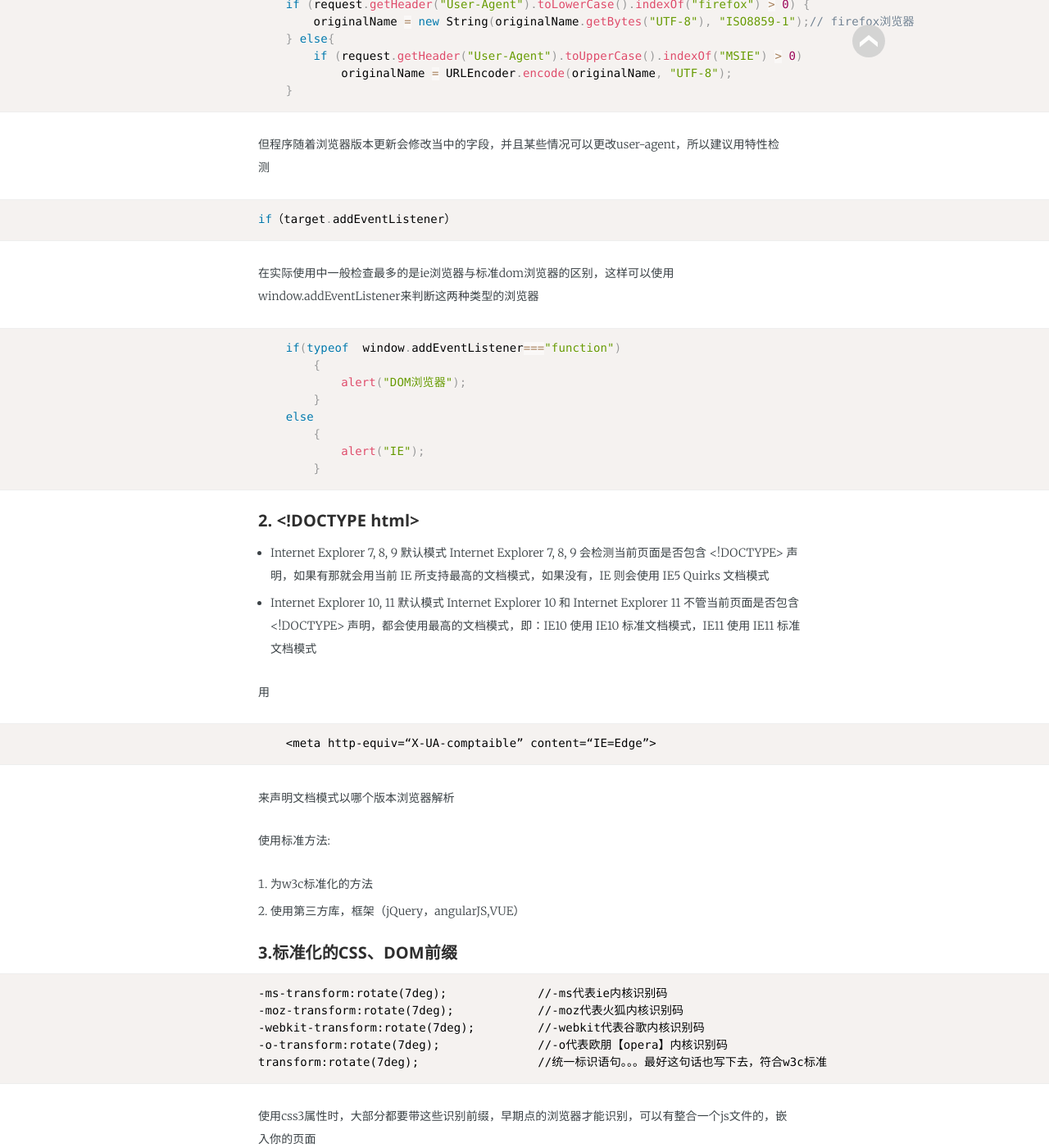
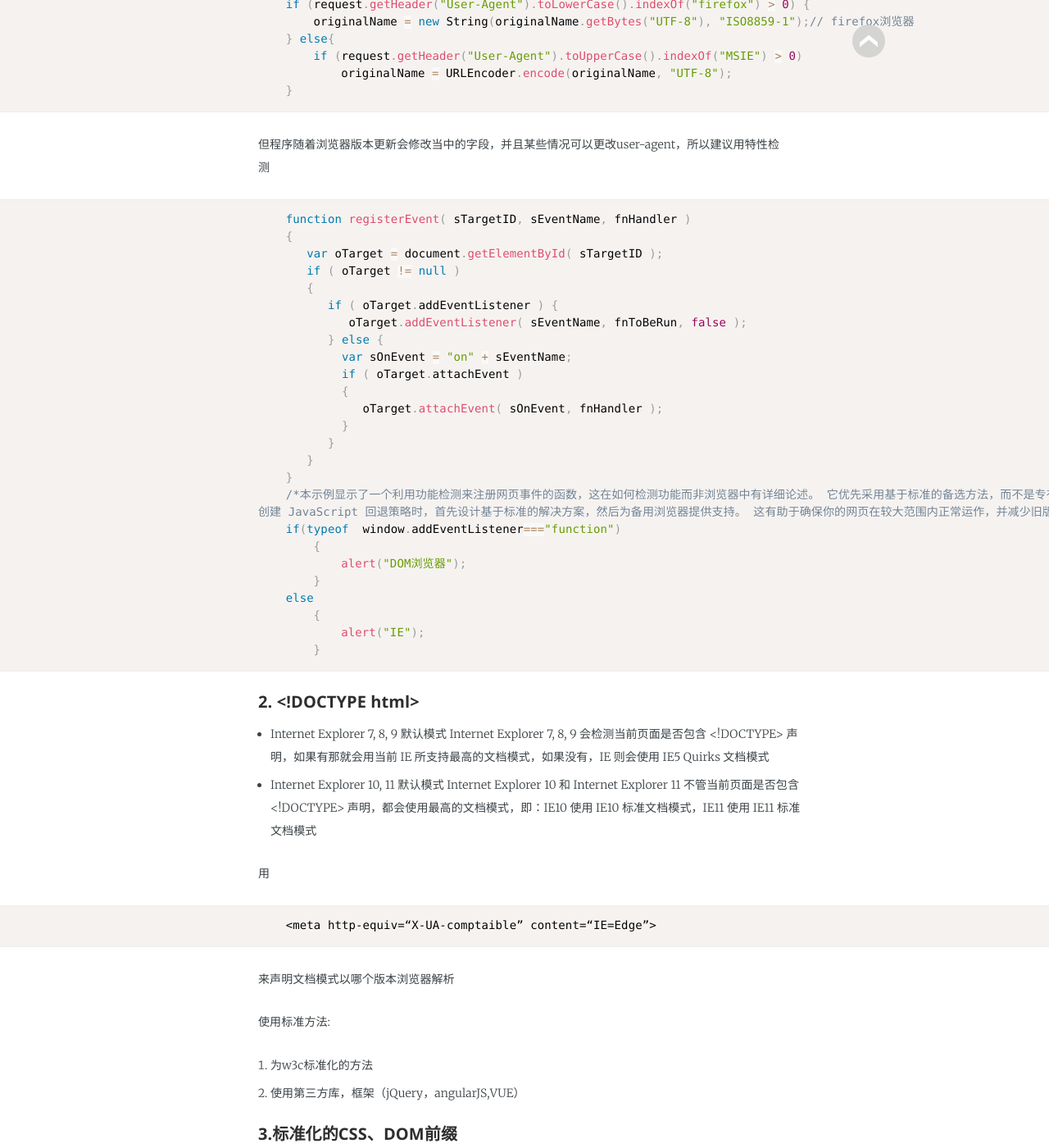
Before and after one commit to jpotato0o/jpotato0o.github.io, a Jekyll site: the page built from _posts/2016-12-20-IE-Compatible.md, in a window 1280 px wide and 1400 px high, scrolled down 1136 px. Shown: the whole window at 82% size. Built offline with Jekyll 4.4.1, drawn with Linux system fonts in a browser that asks for light colours; some web fonts are replaced; some of the changed text lies outside the part shown.

Commit message:
code update

````diff
--- a/_posts/2016-12-20-IE-Compatible.md
+++ b/_posts/2016-12-20-IE-Compatible.md
@@ -43,11 +43,24 @@ author:            sjiang
 但程序随着浏览器版本更新会修改当中的字段，并且某些情况可以更改user-agent，所以建议用特性检测
 
 ```javascript
-if（target.addEventListener）
-```
-在实际使用中一般检查最多的是ie浏览器与标准dom浏览器的区别，这样可以使用window.addEventListener来判断这两种类型的浏览器
-
-```javascript
+	function registerEvent( sTargetID, sEventName, fnHandler )
+	{
+	   var oTarget = document.getElementById( sTargetID );
+	   if ( oTarget != null )
+	   {
+	      if ( oTarget.addEventListener ) {
+	         oTarget.addEventListener( sEventName, fnToBeRun, false );
+	      } else {
+	        var sOnEvent = "on" + sEventName;
+	        if ( oTarget.attachEvent )
+	        {
+	           oTarget.attachEvent( sOnEvent, fnHandler );
+	        }
+	      }
+	   }
+	}
+	/*本示例显示了一个利用功能检测来注册网页事件的函数，这在如何检测功能而非浏览器中有详细论述。 它优先采用基于标准的备选方法，而不是专有备选方法。 这种方法意味着，此函数适用于支持文档对象模型 (DOM) Level 3 事件标准的现代浏览器，也适用于不支持该标准的旧版 Windows Internet Explorer。 此版本的示例增加支持不属于其他任何一类的其他 Web 浏览器。
+创建 JavaScript 回退策略时，首先设计基于标准的解决方案，然后为备用浏览器提供支持。 这有助于确保你的网页在较大范围内正常运作，并减少旧版浏览器或非传统浏览器的负面影响。*/
 	if(typeof  window.addEventListener==="function")
 		{
 	    	alert("DOM浏览器");
@@ -95,8 +108,12 @@ transform:rotate(7deg);                 //统一标识语句。。。最好这
 意思是有不支持这种方式的替代方式
 
 ```html
-	data=picture.swg
-	<img src=“picture.png”>
+	<object data="vectorPanda.svg" type="image/svg+xml">
+   		<img src="pandaFallbackImage.png">
+	</object>
+	<audio id="myAudio" src="audiofile.wav">
+      The audio element is not supported by your browser.
+   </audio>
 ```
 
 #### 5.文档模式优先级
````
